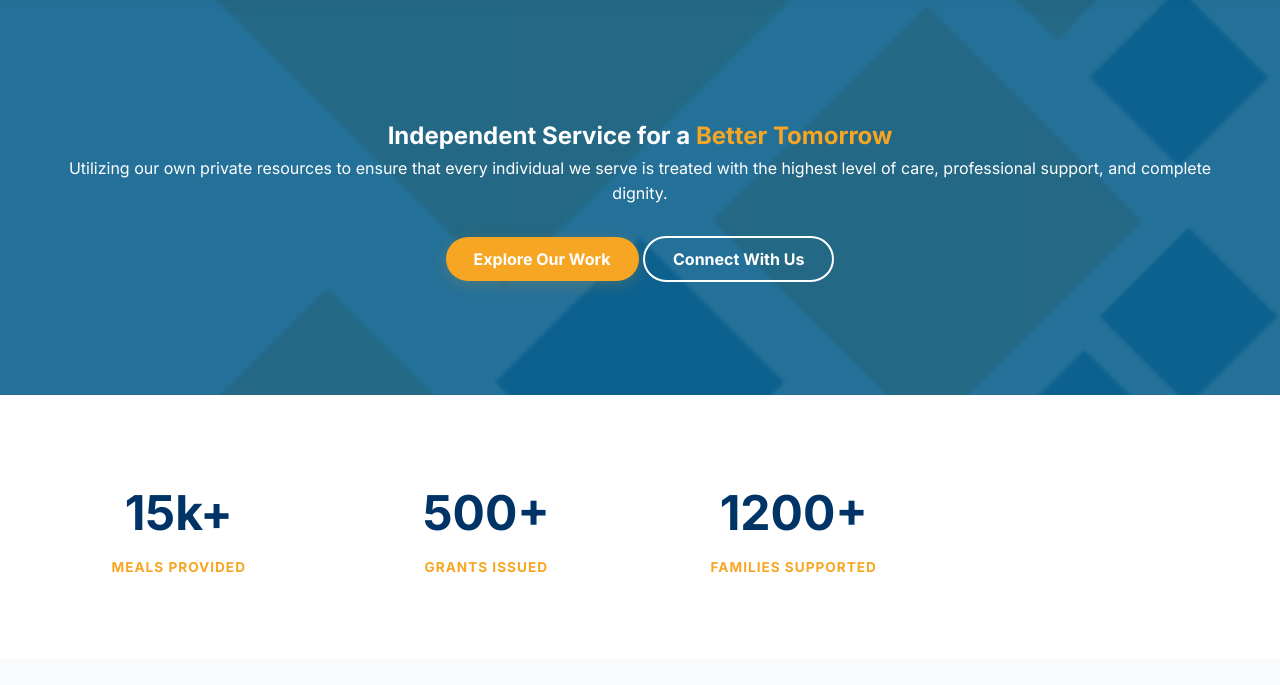
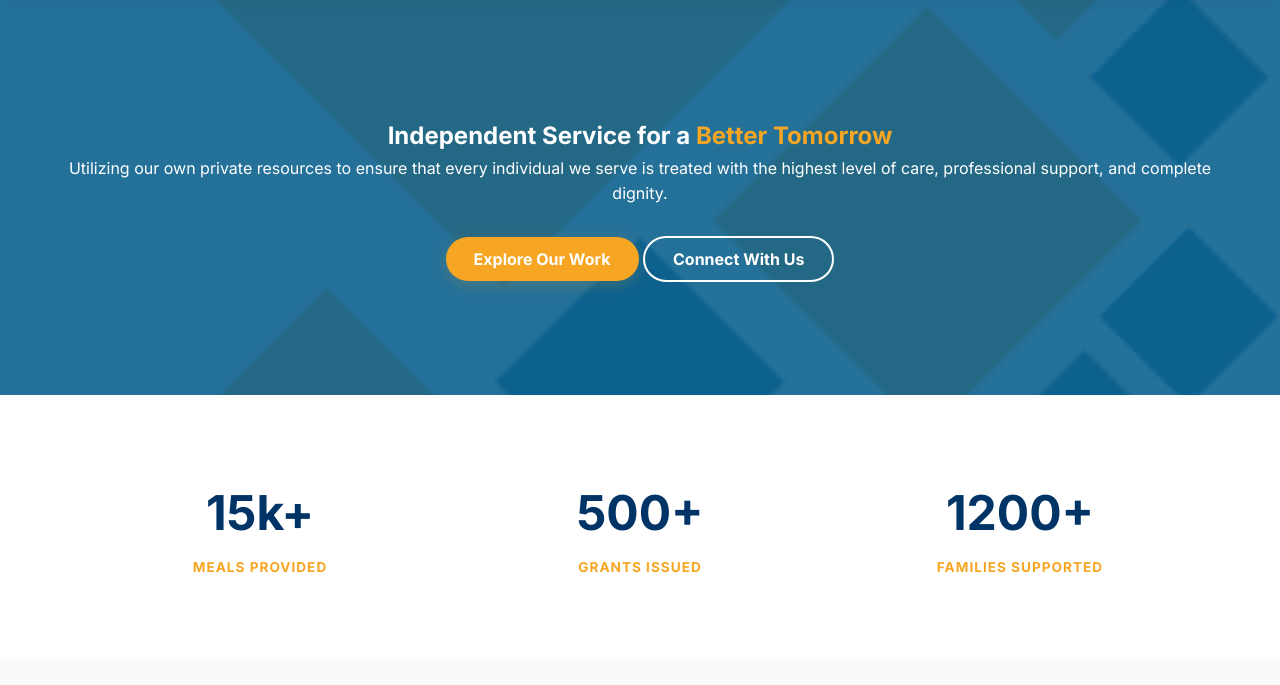
Before and after one commit to arbabit/hm, a plain HTML site: page index.html in a window 1280 px wide. Shown: the part 115-800 px from the top of the page. Drawn offline with Linux system fonts and the light colour scheme; files whose address does not match are found by name.

Commit message:
Update style.css

```diff
--- a/style.css
+++ b/style.css
@@ -231,12 +231,15 @@ header.scrolled .design-asset,
     border-bottom: 1px solid #eee;
 }
 
+/* Update in Section 5 */
 .impact-grid {
     display: grid;
-    grid-template-columns: repeat(4, 1fr);
+    grid-template-columns: repeat(3, 1fr) !important; /* Perfect 3-way split */
     text-align: center;
-    gap: 30px;
+    gap: 40px;
     padding: 60px 0;
+    max-width: 1100px;
+    margin: 0 auto;
 }
 
 .impact-item {
```
